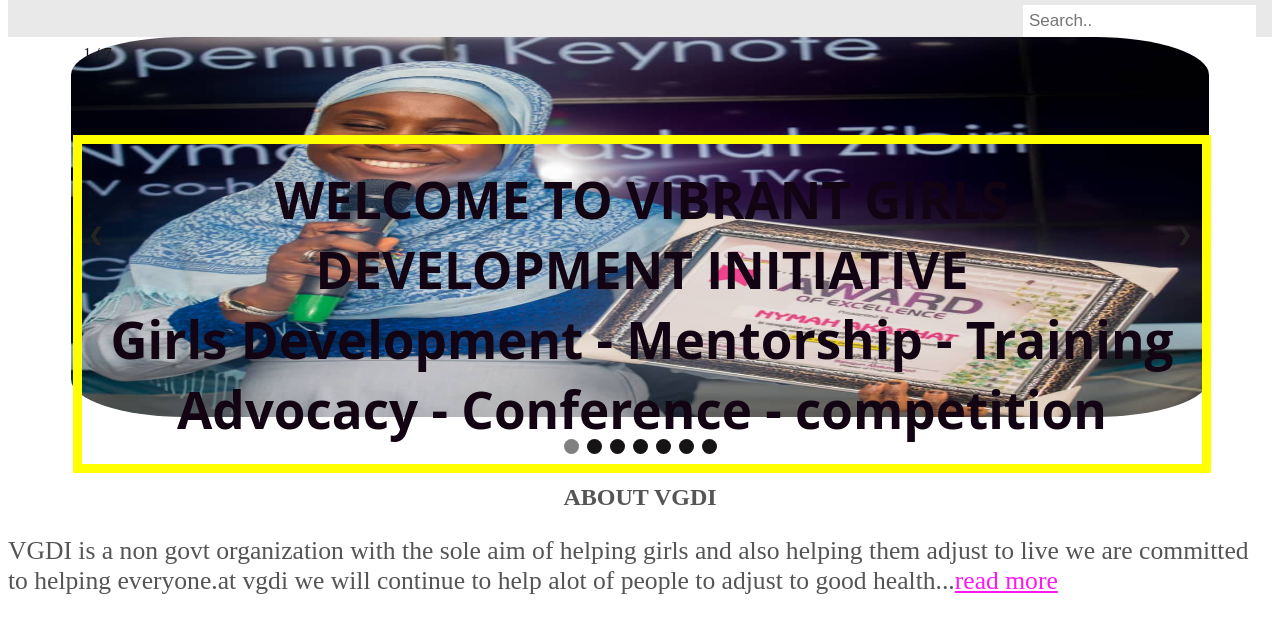
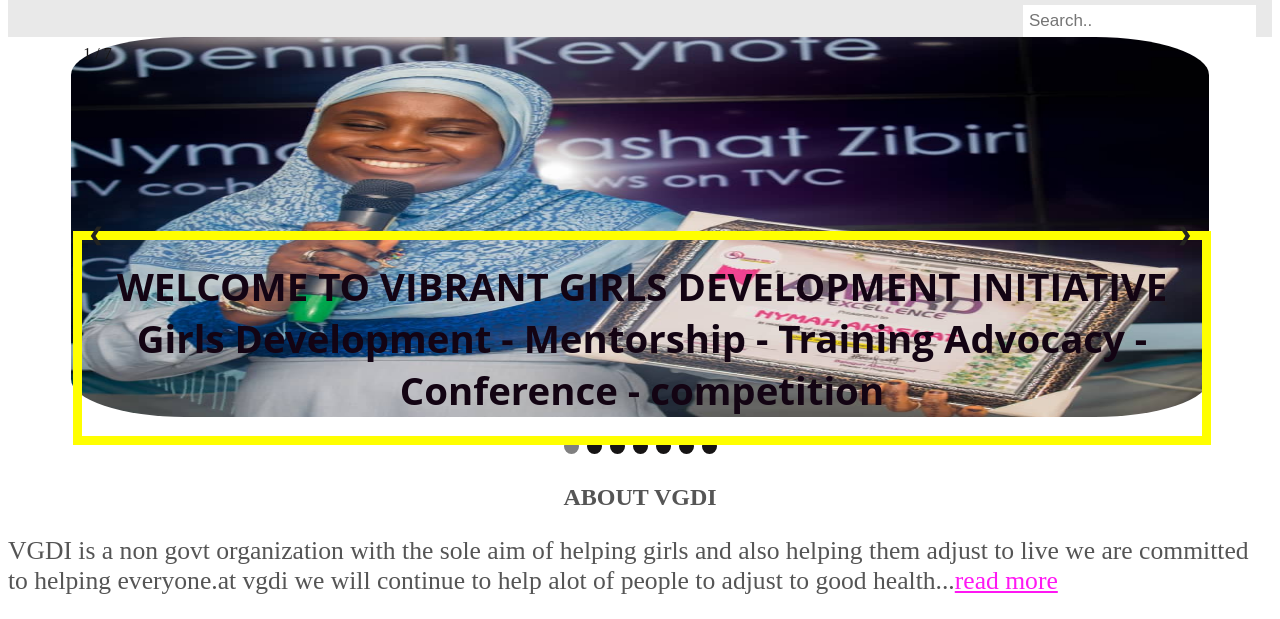
Before and after one commit to doncruzo/vibrantgirls, a plain HTML site: page index.html in a window 1280 px wide. Shown: the part 153-772 px from the top of the page. Drawn offline with Linux system fonts and the light colour scheme.

Commit message:
Update index.html

```diff
--- a/index.html
+++ b/index.html
@@ -320,11 +320,11 @@ background-blend-mode: darken}
 .text {
 
   color: rgb(19, 4, 19);
-  font: 4vw OPEN SANS;
+  font: 3vw OPEN SANS;
   font-weight: bolder;
   padding: 85px 19px;
   position: ABSOLUTE;
-  TOP: 25%;
+  TOP: 50%;
 
   width: 100%;
   text-align: center;
```
